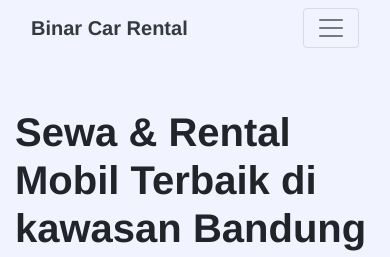
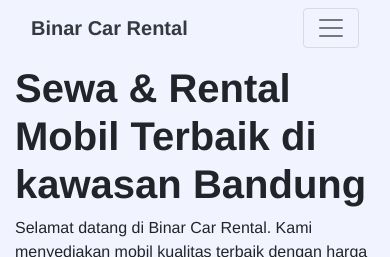
Before and after one commit to icankamil/challenge-02, a plain HTML site: page index.html in a window 390 px wide. Shown: the top 257 px of the page. Drawn offline with Linux system fonts and the light colour scheme.

Commit message:
edit class margin top 1 mobile

```diff
--- a/index.html
+++ b/index.html
@@ -76,7 +76,7 @@
       <div class="container-fluid">
         <div class="row mt-1 mt-md-5 justify-content-md-end">
           <div class="col-md-5 col-sm-12">
-            <h1 class="mt-5 ml-md-5 pl-md-4">
+            <h1 class="mt-1 ml-md-5 pl-md-4">
               <strong
                 >Sewa &amp; Rental Mobil Terbaik di kawasan Bandung</strong
               >
```
